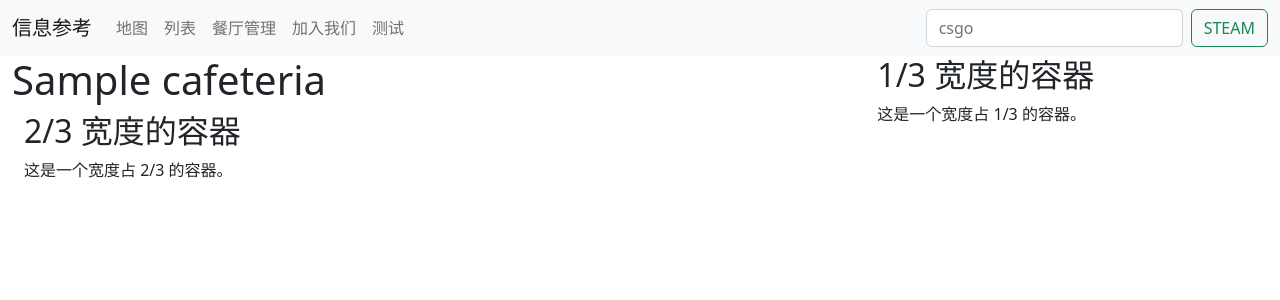
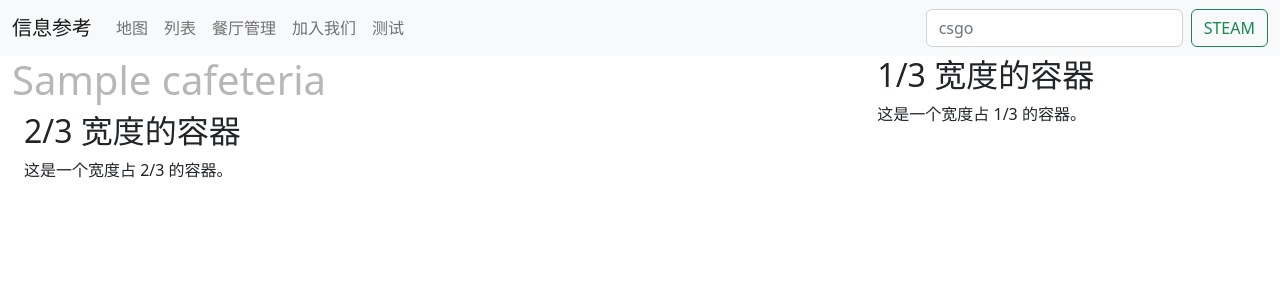
Before and after one commit to zztdw/cu, a Flask app: template frontend/templates/user.html in a window 1280 px wide. Shown: the top 300 px of the page. Run offline with Flask 3, Linux system fonts and the light colour scheme; the template is opened without the code that fills it: most values are stand-ins (such as "Sample title", 1, 10 or a date in 2020); some libraries are stand-ins or nearby versions.

Commit message:
xiaoxiugai

```diff
--- a/frontend/static/map.js
+++ b/frontend/static/map.js
@@ -87,7 +87,7 @@ function addMarker(cafeterias) {
             unhighlight(advancedMarkerView);
         }); */
         advancedMarkerView.addListener("click", (event) => {
-            window.location.href = "/user";
+            window.location.href = `/user`;
         });
 
         markers.push(advancedMarkerView)
--- a/frontend/templates/user.html
+++ b/frontend/templates/user.html
@@ -19,6 +19,14 @@
     <div class="row">
       <div class="col-md-8">
         <header>
+            <style>
+                h1 {
+                    color: rgb(183, 183, 183);
+                }
+                .hidden {
+                    display: none;
+                }
+            </style>
             <h1>{{ cafeterias.0.name }}</h1>
           </header>
 
```
